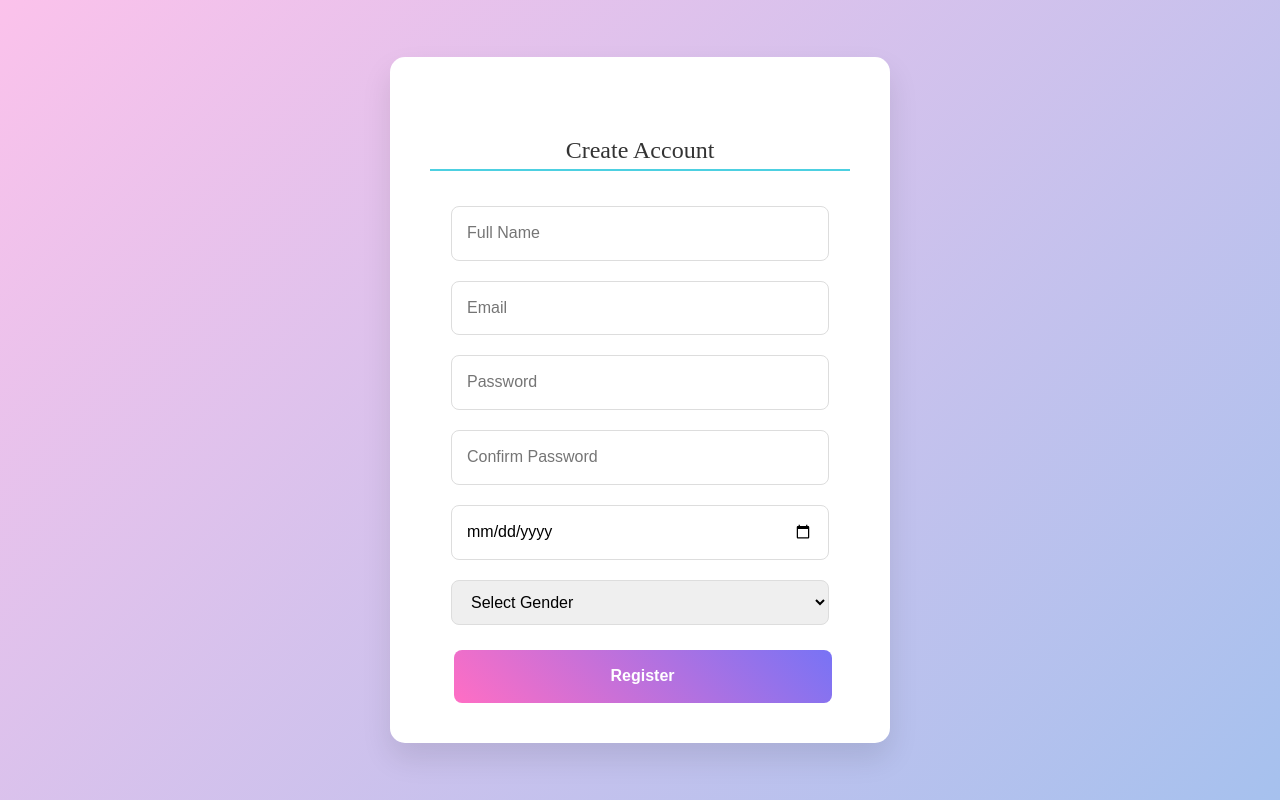
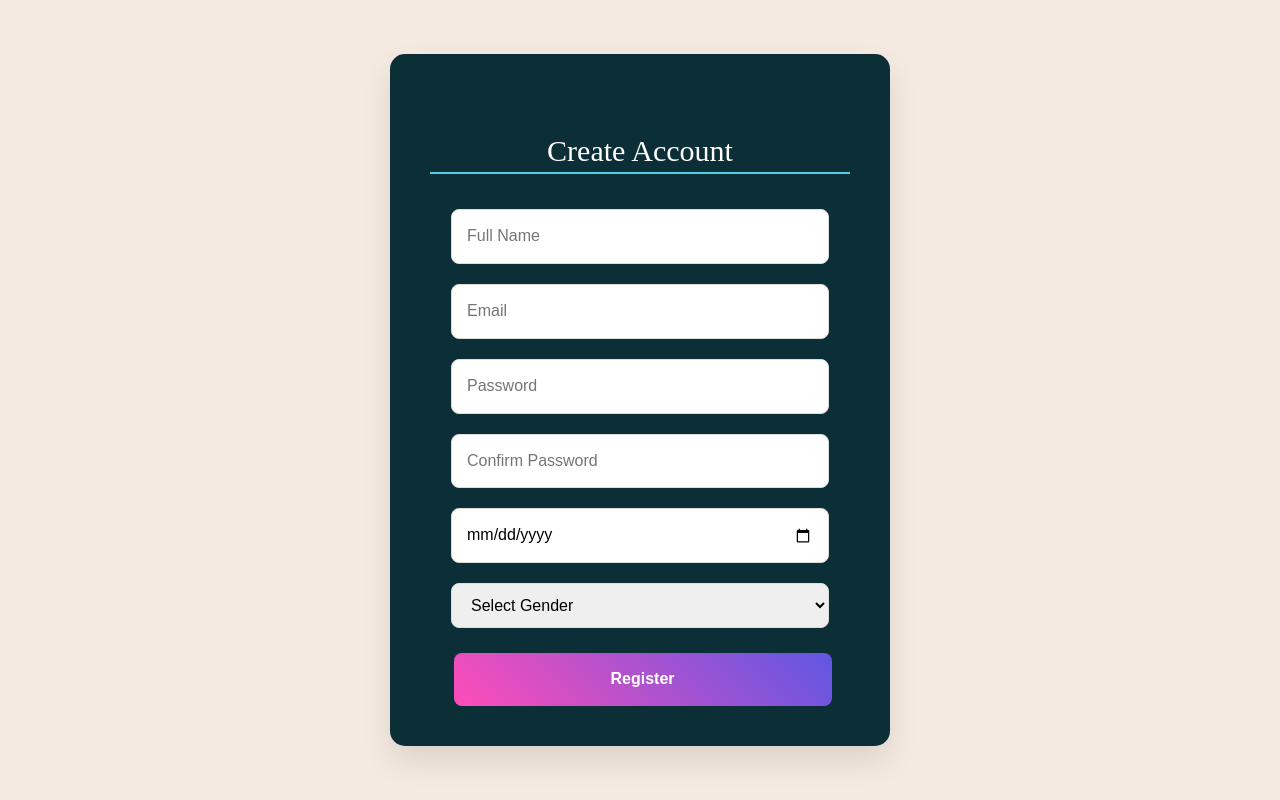
Before and after one commit to Tayyaba-Shaheen856/MindHeaven, a React (Create React App) app: page /register in a window 1280 px wide. Built offline with nearby package versions, Linux system fonts and the light colour scheme; no server answers.

Commit message:
updated code

```diff
--- a/src/components/style/PersonalityTest.css
+++ b/src/components/style/PersonalityTest.css
@@ -140,7 +140,7 @@ background-color:  rgb(224, 173, 66 , 0.4) !important;
 }
 
 .auth-btn.take-test-btn {
- background-color:  rgb(224, 173, 66) !important;;
+ background-color:  rgb(224, 173, 66) !important;
   border: none;
   padding: 12px 25px;
   border-radius: 12px;
--- a/src/components/style/RegisterPage.css
+++ b/src/components/style/RegisterPage.css
@@ -16,14 +16,14 @@
   display: flex;
   justify-content: center;
   align-items: center;
-  background: linear-gradient(135deg, #fbc2eb, #a6c1ee);
+  background: var(--background-color);
   padding: 20px;
   margin: 0 auto !important;
    font-family: 'Playfair Display', 'Poppins', sans-serif;
 }
 
 .form-container {
-  background: white;
+  background: var(--primary-color);
   padding: 40px;
   border-radius: 15px;
   box-shadow: 0 15px 30px rgba(0, 0, 0, 0.1);
@@ -34,8 +34,9 @@
 
 .form-container h2 {
   margin-bottom: 25px;
-  color: #333;
+  color: white;
   text-align: center;
+  font-size: 30px !important;
 }
 
 .register-page form input,
@@ -63,7 +64,7 @@
 .register-page form button {
   width: 90%;
   padding: 12px;
-  background: linear-gradient(45deg, #ff6ec4, #7873f5) !important;
+  background-color:  rgb(224, 173, 66) !important;
   color: white;
   border: none;
   border-radius: 8px;
@@ -74,5 +75,5 @@
 }
 
 .register-page form button:hover {
-  background: linear-gradient(45deg, #ff4db8, #5f57e3);
+  background: linear-gradient(135deg, #CE5F61, #e0ad42) !important;
 }
```
